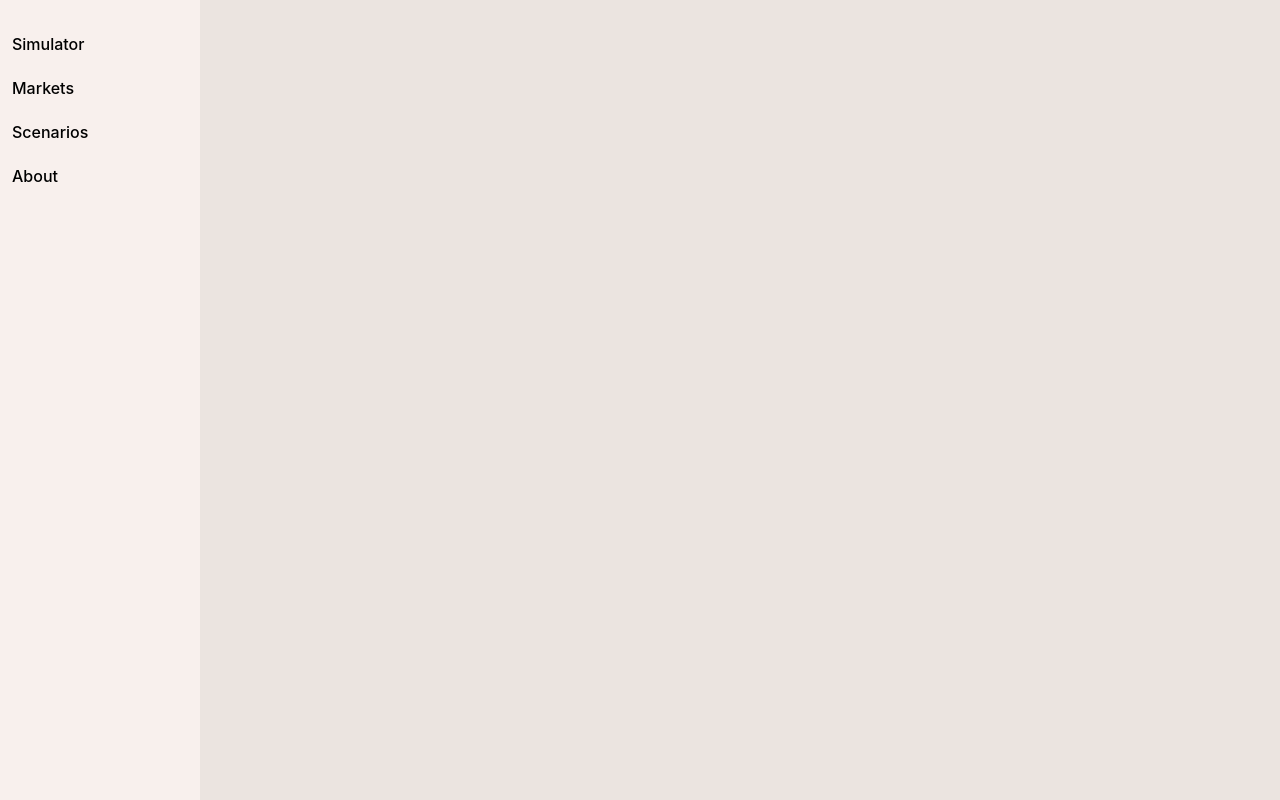
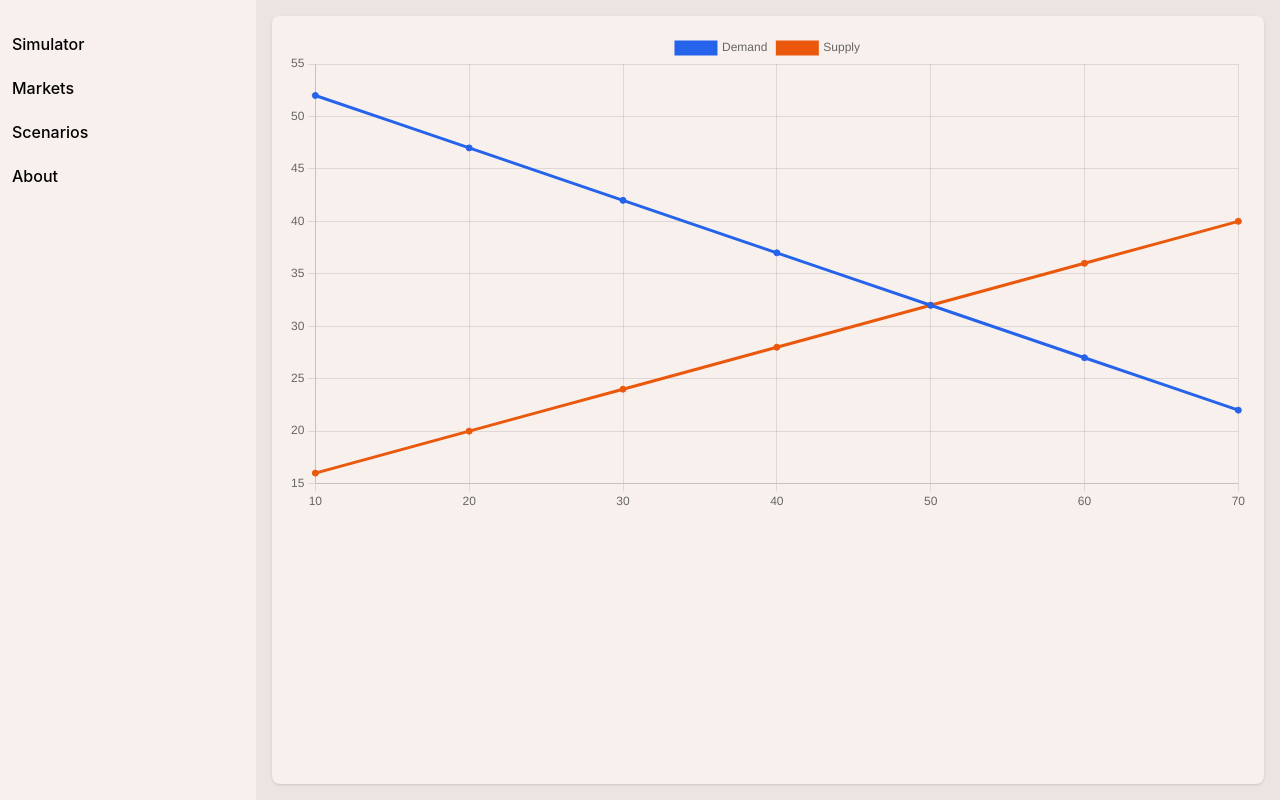
Before and after one commit to trungly2345/econ-market-sim, a website: page src/ui/index.html in a window 1280 px wide. Drawn offline with nearby package versions, Linux system fonts and the light colour scheme.

Commit message:
frontend mockup chart

```diff
--- a/src/ui/index.html
+++ b/src/ui/index.html
@@ -11,9 +11,10 @@
 
 <body>
 
+<script src="https://cdn.jsdelivr.net/npm/chart.js"></script>
+<div class="flex h-screen w-2/3 bg-bg-dark">
 
-
-   <div class="flex flex-col h-screen w-50 border-border bg-bg">
+   <div class="flex flex-col h-screen w-64 bg-bg">
 
   <nav class="flex-1 h-0 pt-5 pb-4 overflow-y-auto">
     <a href="#" class="flex items-center px-3 py-2 mt-1 text-md font-medium text-muted hover:bg-border hover:text-highlight rounded-md">
@@ -30,6 +31,18 @@
     </a>
   </nav>
 
+</div>
+
+<div class="flex-1 grid 2 gap-4 p-4 ">
+  <div class="p-4 rounded-lg bg-bg text-text shadow row-span-2">
+  <canvas id="marketChart"></canvas>
+</div>
+</div>
+
+
+
+
+
 
 
 </div>
@@ -37,5 +50,46 @@
 
 
 
+
+
+
+
+<script>
+
+
+
+const data = {
+  labels: [10,20,30,40,50,60,70],
+
+  datasets: [
+    {
+      label: 'Demand',
+      data: [52, 47, 42, 37, 32, 27, 22],
+      fill: false,
+      borderColor: 'rgb(37, 99, 235)',   // blue
+      backgroundColor: 'rgb(37, 99, 235)',
+      tension: 0.1
+    },
+    {
+      label: 'Supply',
+      data: [16, 20, 24, 28, 32, 36, 40],
+      fill: false,
+      borderColor: 'rgb(234, 88, 12)',   // orange
+      backgroundColor: 'rgb(234, 88, 12)',
+      tension: 0.1
+    }
+  ]
+};
+const config = {
+  type: 'line',
+  data: data
+};
+
+const marketChart = new Chart(
+  document.getElementById('marketChart'),
+  config
+);
+
+</script>
 </body>
 </html>
--- a/src/ui/package.json
+++ b/src/ui/package.json
@@ -1,6 +1,7 @@
 {
   "dependencies": {
-    "@tailwindcss/cli": "^4.3.3",
+    "@tailwindcss/cli": "^4.3.0",
+    "chart.js": "^4.5.1",
     "tailwindcss": "^4.3.3"
   }
 }
```
Also changed, not shown: src/ui/chart.js (added), src/ui/dist/output.css, 1 other file.
